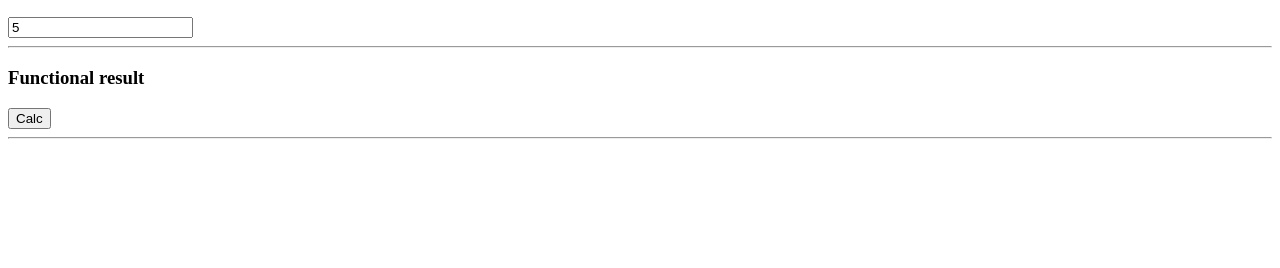
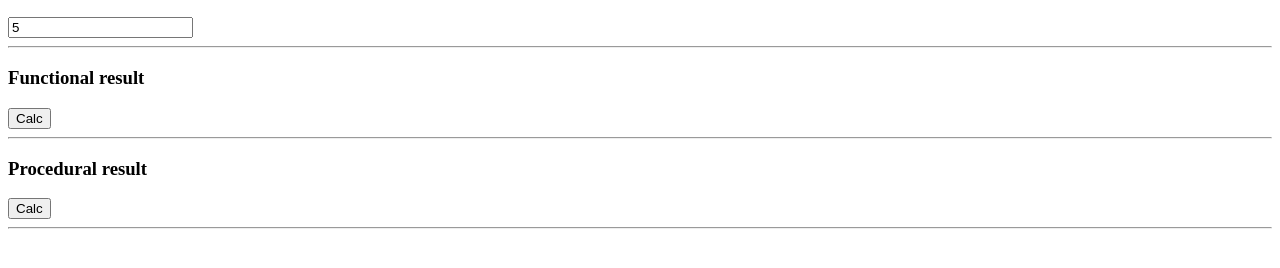
Before and after one commit to Ellen-Vitoria/js-damfek, a website: page index.html in a window 1280 px wide. Shown: the part 96-364 px from the top of the page. Drawn offline with Linux system fonts and the light colour scheme.

Commit message:
1 file modified

```diff
--- a/index.html
+++ b/index.html
@@ -8,5 +8,9 @@
     <button id="func-btn">Calc</button>
     <span id="func-sum-result"></span>
     <hr />
+    <h3>Procedural result</h3>
+    <button id="oo-btn">Calc</button>
+    <span id="oo-sum-result"></span>
+    <hr />
   </body>
 </html>
```
